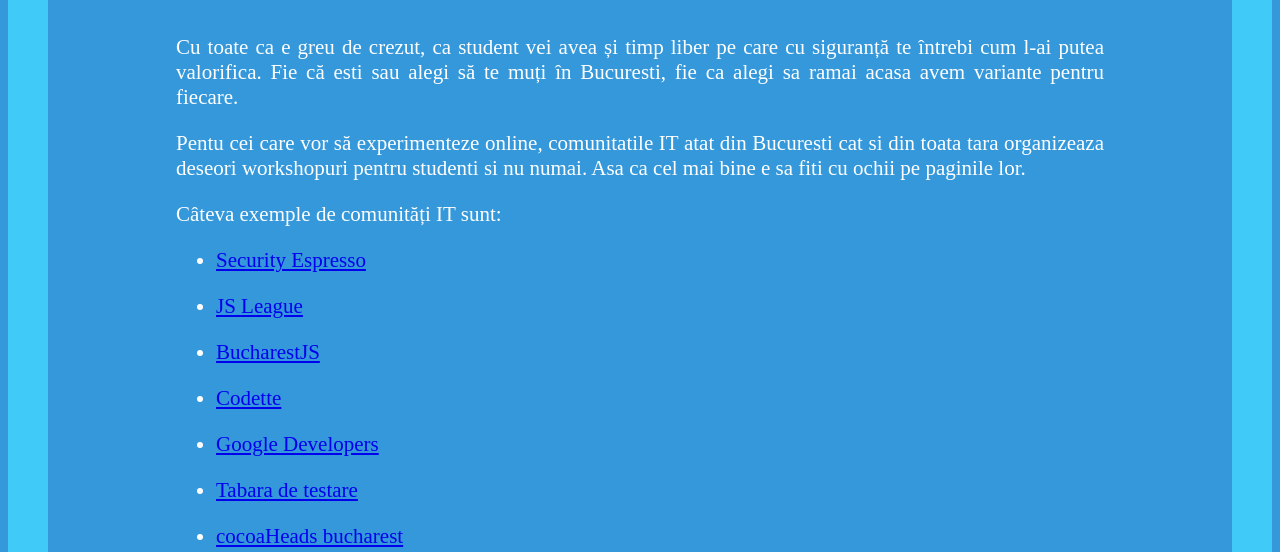
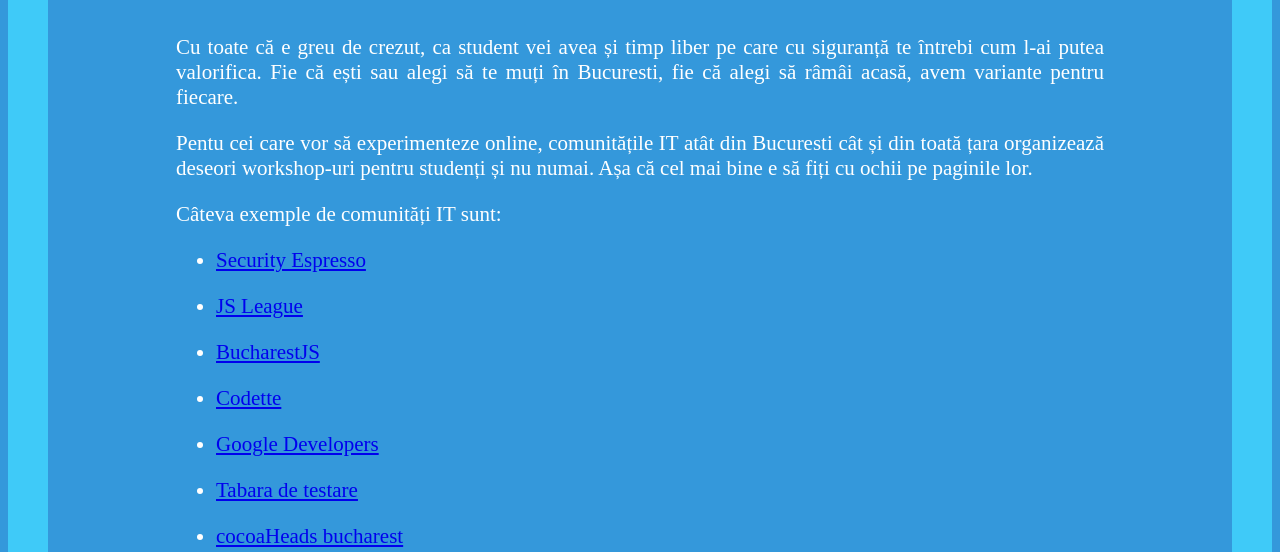
Before and after one commit to as-mi/site-ghid, an Eleventy site: page extracuriculare.md in a window 1280 px wide. Shown: the part 248-800 px from the top of the page. Built offline with nearby package versions, Linux system fonts and the light colour scheme; Eleventy itself is replaced by a stand-in of ours; files that its build step writes are made by us from their sources; a web font is replaced by a local one.

Commit message:
Update extracuriculare.md

```diff
--- a/extracuriculare.md
+++ b/extracuriculare.md
@@ -5,9 +5,9 @@
 
 # Extracuriculare
 
-Cu toate ca e greu de crezut, ca student vei avea și timp liber pe care cu siguranță te întrebi cum l-ai putea valorifica. Fie că esti sau alegi să te muți în Bucuresti, fie ca alegi sa ramai acasa avem variante pentru fiecare.
+Cu toate că e greu de crezut, ca student vei avea și timp liber pe care cu siguranță te întrebi cum l-ai putea valorifica. Fie că ești sau alegi să te muți în Bucuresti, fie că alegi să râmâi acasă, avem variante pentru fiecare.
 
-Pentu cei care vor să experimenteze online, comunitatile IT atat din Bucuresti cat si din toata tara organizeaza deseori workshopuri pentru studenti si nu numai. Asa ca cel mai bine e sa fiti cu ochii pe paginile lor.
+Pentu cei care vor să experimenteze online, comunitățile IT atât din Bucuresti cât și din toată țara organizează deseori workshop-uri pentru studenți și nu numai. Așa că cel mai bine e să fiți cu ochii pe paginile lor.
 
 Câteva exemple de comunități IT sunt:
 
```
